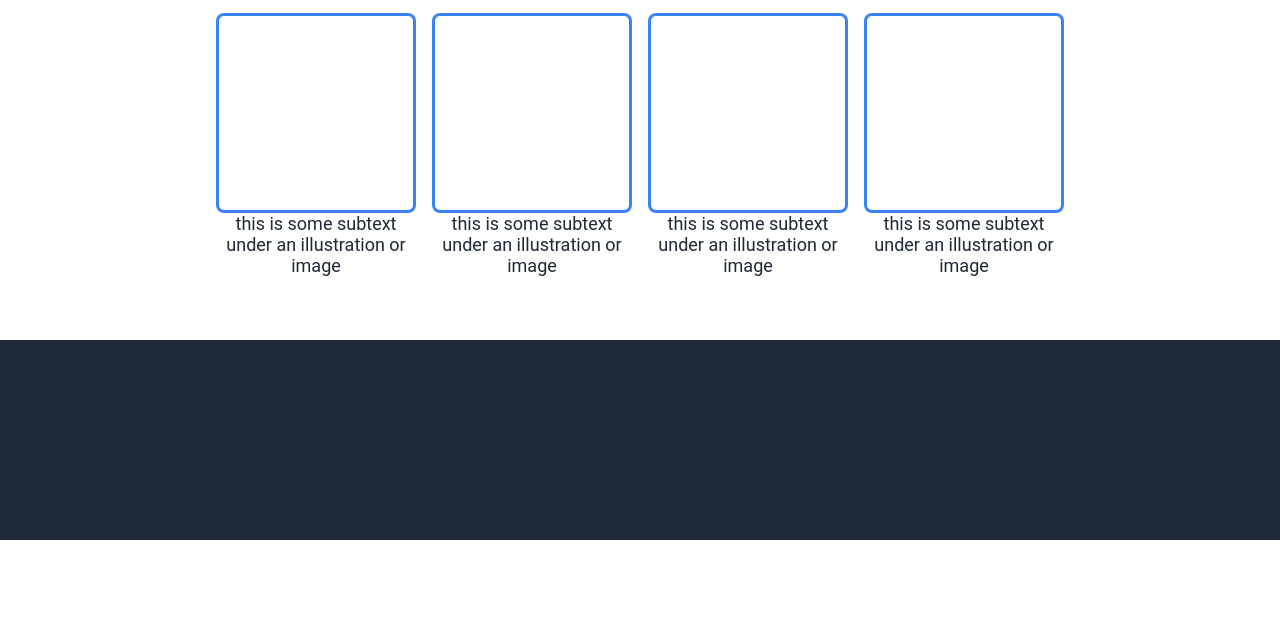
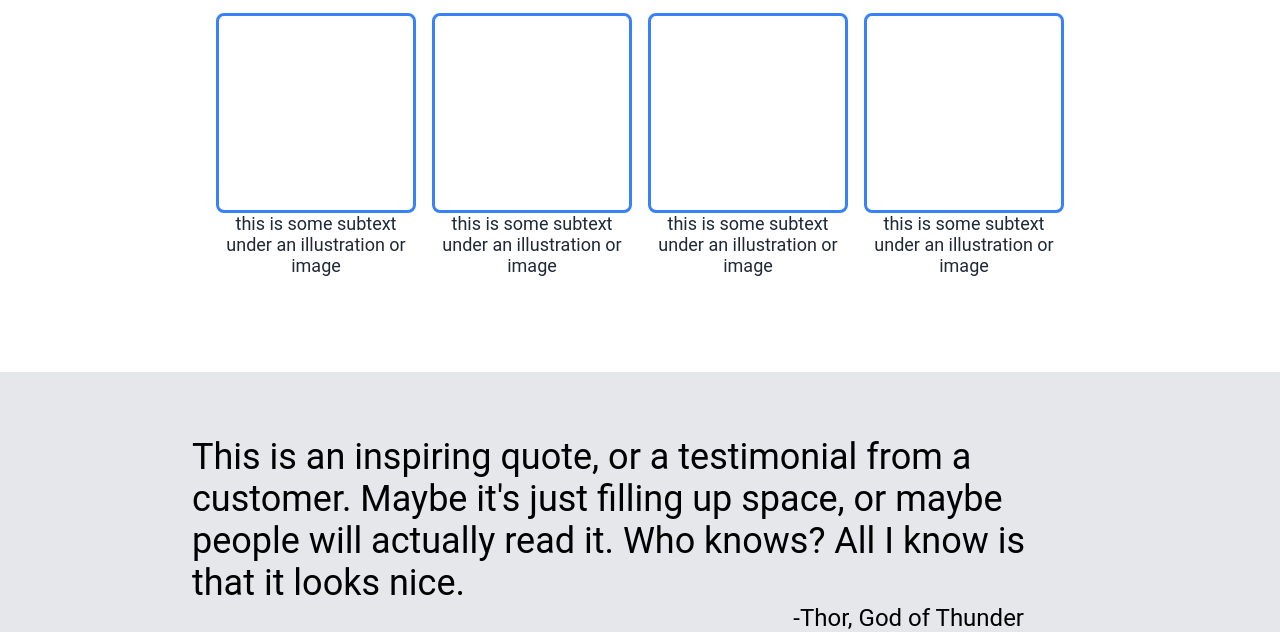
Before and after one commit to PineconeTree/odin-landing-page, a plain HTML site: page index.html in a window 1280 px wide. Shown: the part 576-1208 px from the top of the page. Before the commit the page ends 1116 px from the top, so only its background shows below. Drawn offline with Linux system fonts and the light colour scheme.

Commit message:
quote section complete

```diff
--- a/index.html
+++ b/index.html
@@ -31,6 +31,7 @@
 					<p class="heroSecondaryText">this is a placeholder for an image</p>
 				</div>
 			</div>
+        </div>
         <div class="randomInfo">
             <div class="randomInfoTop">
                 <h1 class="randomInfoTitle">Some Random Information</h1>
@@ -39,23 +40,42 @@
                 <div class="randomInfoBottomBoxes">
                     <div class="infoBox" id="box1">
                         <div class="infoBoxTitle"></div>
-                            <p class="infoBoxText">this is some subtext under an illustration or image</p>
+                        <p class="infoBoxText">
+                            this is some subtext under an illustration or image
+                        </p>
                     </div>
                     <div class="infoBox" id="box2">
                         <div class="infoBoxTitle"></div>
-                            <p class="infoBoxText">this is some subtext under an illustration or image</p>
+                        <p class="infoBoxText">
+                            this is some subtext under an illustration or image
+                        </p>
                     </div>
                     <div class="infoBox" id="box3">
                         <div class="infoBoxTitle"></div>
-                            <p class="infoBoxText">this is some subtext under an illustration or image</p>
+                        <p class="infoBoxText">
+                            this is some subtext under an illustration or image
+                        </p>
                     </div>
                     <div class="infoBox" id="box4">
                         <div class="infoBoxTitle"></div>
-                            <p class="infoBoxText">this is some subtext under an illustration or image</p>
+                        <p class="infoBoxText">
+                            this is some subtext under an illustration or image
+                        </p>
                     </div>
                 </div>
             </div>
         </div>
+        <div class="quoteSection">
+            <div class="quoteSectionTop">
+                <p>
+                    This is an inspiring quote, or a testimonial from a customer. Maybe
+                    it's just filling up space, or maybe people will actually read it.
+                    Who knows? All I know is that it looks nice.
+                </p>
+            </div>
+            <div class="quoteSectionBottom">
+                <p>-Thor, God of Thunder</p>
+            </div>
         </div>
 	</body>
 </html>
--- a/styles.css
+++ b/styles.css
@@ -103,10 +103,6 @@ body {
   gap: 16px;
 }
 
-.randomInfo {
-  margin-bottom: 200px;
-}
-
 .infoBoxTitle {
   padding: 16px;
   border: 3px solid #3882f6;
@@ -130,3 +126,29 @@ body {
   color: #1f2937;
   text-align: center;
 }
+
+.quoteSection {
+  margin-top: 32px;
+  padding-top: 64px;
+  background-color: #e5e7eb;
+  display: flex;
+  flex-direction: column;
+  align-items: center;
+  justify-content: center;
+}
+
+.quoteSectionTop {
+  flex-wrap: wrap;
+  font-size: 36px;
+  font-family: "light italic", serif;
+  width: 70%;
+}
+
+.quoteSectionBottom {
+  font-size: 24px;
+  font-family: "light italic", serif;
+  display: flex;
+  flex-direction: row;
+  align-self: flex-end;
+  margin-right: 256px;
+}
```
Lines whose indentation alone changed are shown as unchanged.
